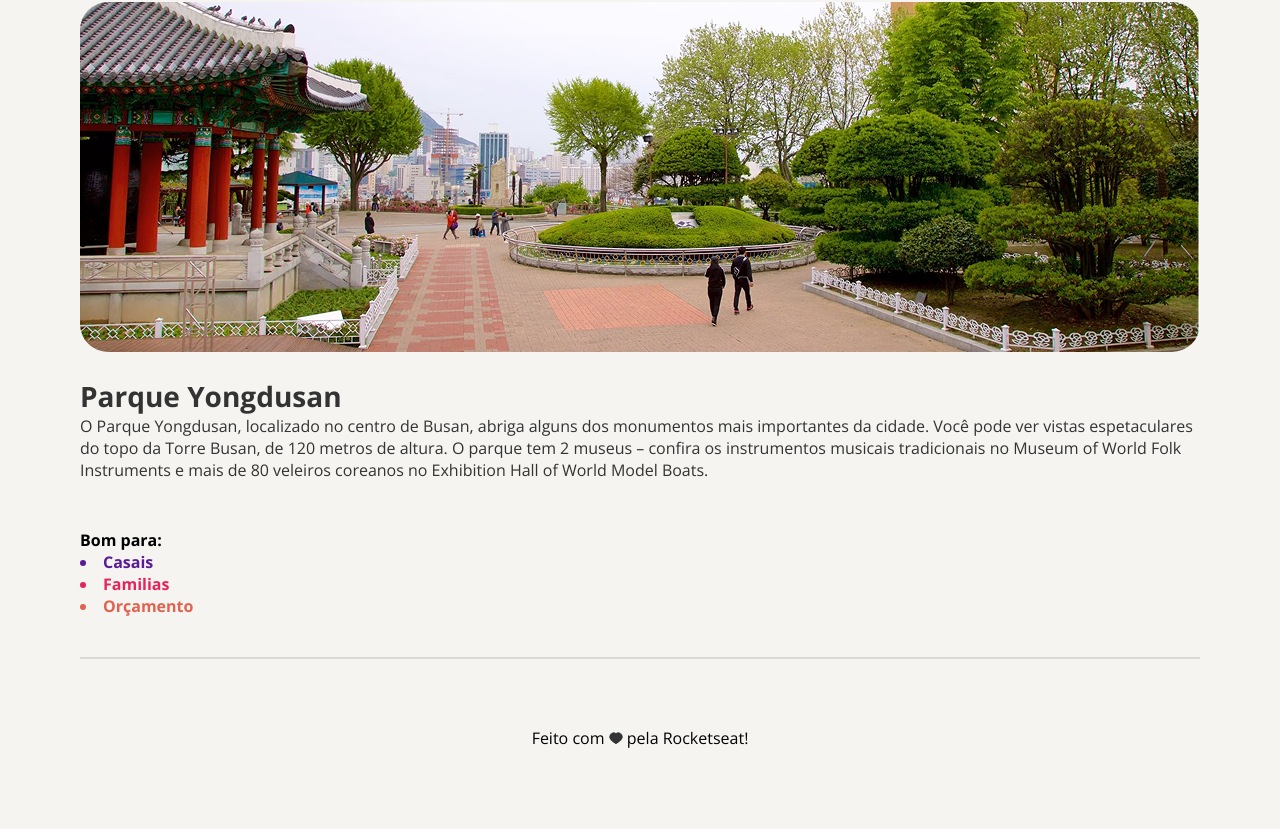
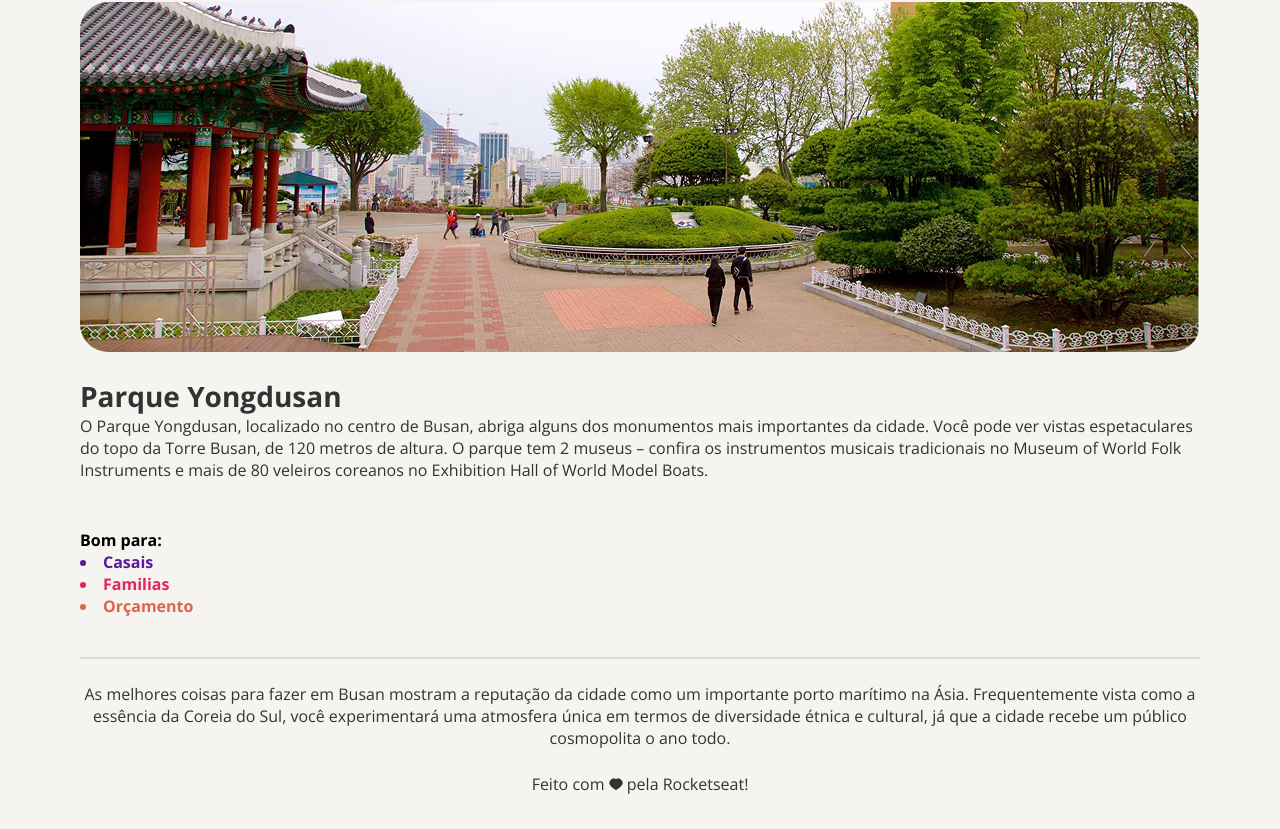
Before and after one commit to camilodf/2-Project-Turist-Guide, a plain HTML site: page index.html in a window 1280 px wide. Shown: the part 2439-3268 px from the top of the page. Drawn offline with nearby package versions, Linux system fonts and the light colour scheme.

Commit message:
Correção do Footer "Version 1.1"

```diff
--- a/index.html
+++ b/index.html
@@ -96,7 +96,13 @@
         <div class="line"></div>
 
         <footer>
-            Feito com <img src="./assets/hearth.svg" alt="Coração"> pela Rocketseat!
+            <p>
+                As melhores coisas para fazer em Busan mostram a reputação da cidade como um importante porto marítimo na Ásia.
+                Frequentemente vista como a essência da Coreia do Sul, você experimentará uma atmosfera única em termos de diversidade étnica e cultural,
+                 já que a cidade recebe um público cosmopolita o ano todo.
+            </p>
+
+            <p>Feito com <img src="./assets/hearth.svg" alt="Coração"> pela Rocketseat!</p>
         </footer>
 
     </div>
--- a/style.css
+++ b/style.css
@@ -111,6 +111,10 @@ h4{
 }
 
 footer{
-    margin: 68px auto;
+    margin:auto;
     text-align: center;
 }
+
+footer p{
+    margin-top: 24px;
+}
```
